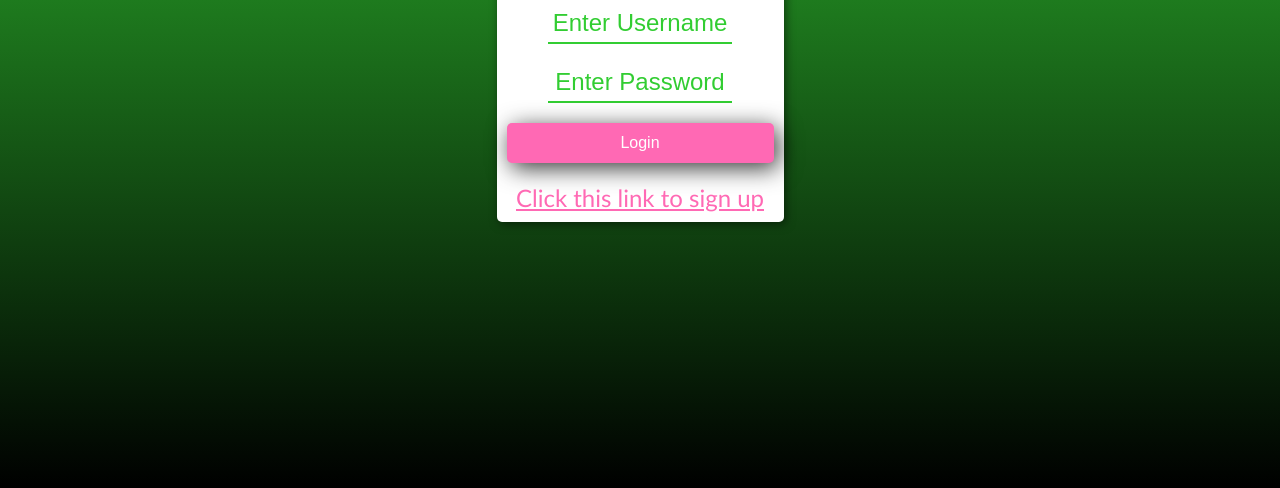
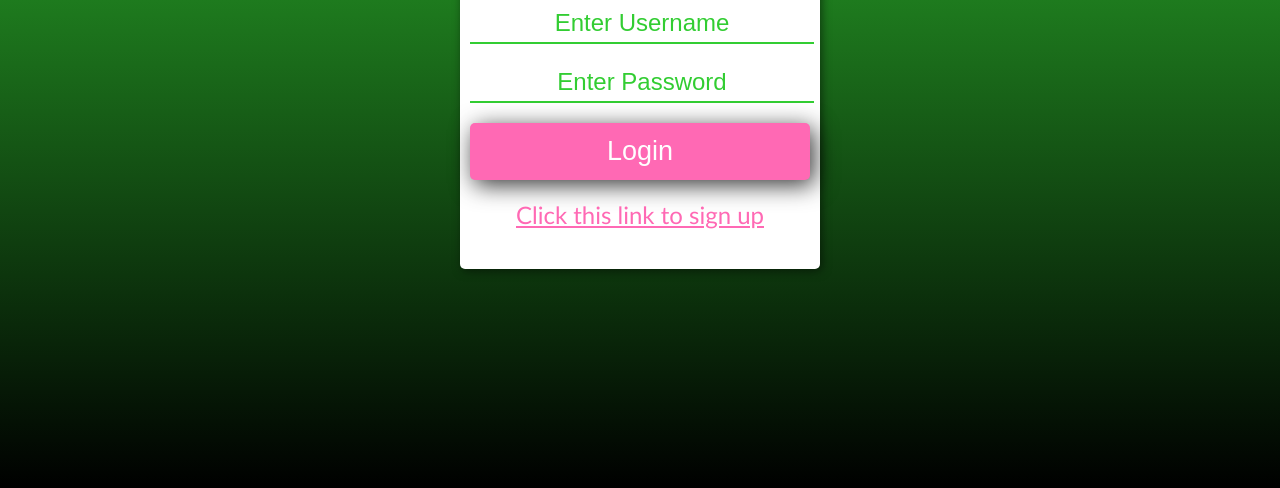
Before and after one commit to kevinegstorf/vanilla-chuck, a website: page pages/login.html in a window 1280 px wide. Shown: the part 328-816 px from the top of the page. Drawn offline with Linux system fonts and the light colour scheme.

Commit message:
added more login page styling

```diff
--- a/styles/styles.css
+++ b/styles/styles.css
@@ -12,16 +12,15 @@ h1 {
 
 button {
     width: 100%;
-    height: 40px;
+    height: 57px;
     background-color: hotpink;
-    font-size: 1em;
+    font-size: 27px;
     border-radius: 5px;
     outline: none;
     border: none;
     box-shadow: 4px 5px 23px rgba(0, 0, 0, 0.8);
     transition: box-shadow 0.1s;
     color: white;
-
 }
 
 button:active {
@@ -96,7 +95,7 @@ nav ul li a:hover {
     border-radius: 5px;
     padding: 10px;
     padding-top: 70px;
-    max-width: 267px;
+    max-width: 340px;
  }
 
  .sign_up {
@@ -116,6 +115,7 @@ nav ul li a:hover {
  .sign_up-link {
      color: hotpink;
      font-size: 24px;
+     margin-bottom: 30px;
  }
 
  .favorites_card {
@@ -146,7 +146,6 @@ input[type=email]{
     background-color: white;
     height: 36px;
     text-transform: capitalize;
-    max-width: 180px;
     width: 100%;
     align-self: center;
     font-size: 24px;
```
